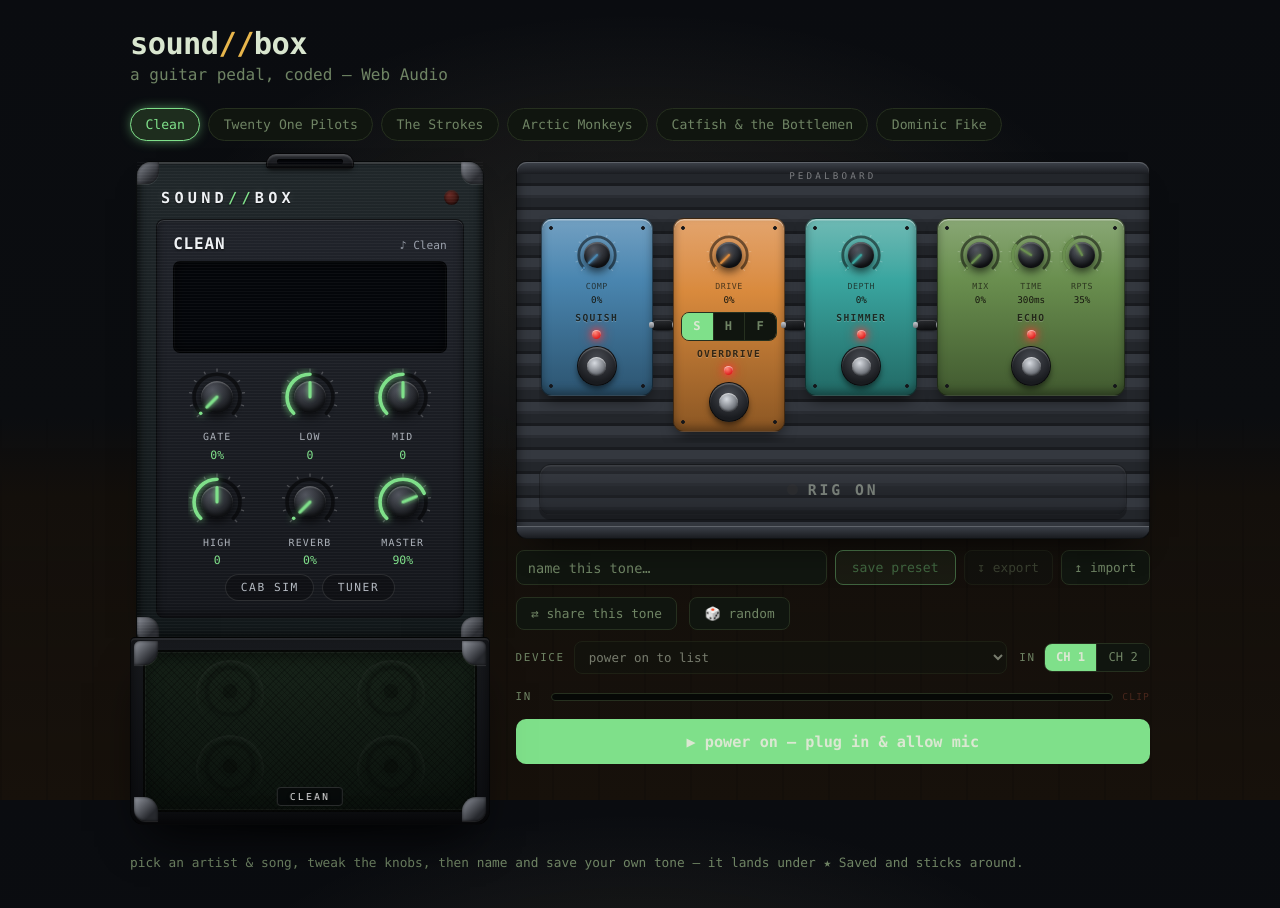
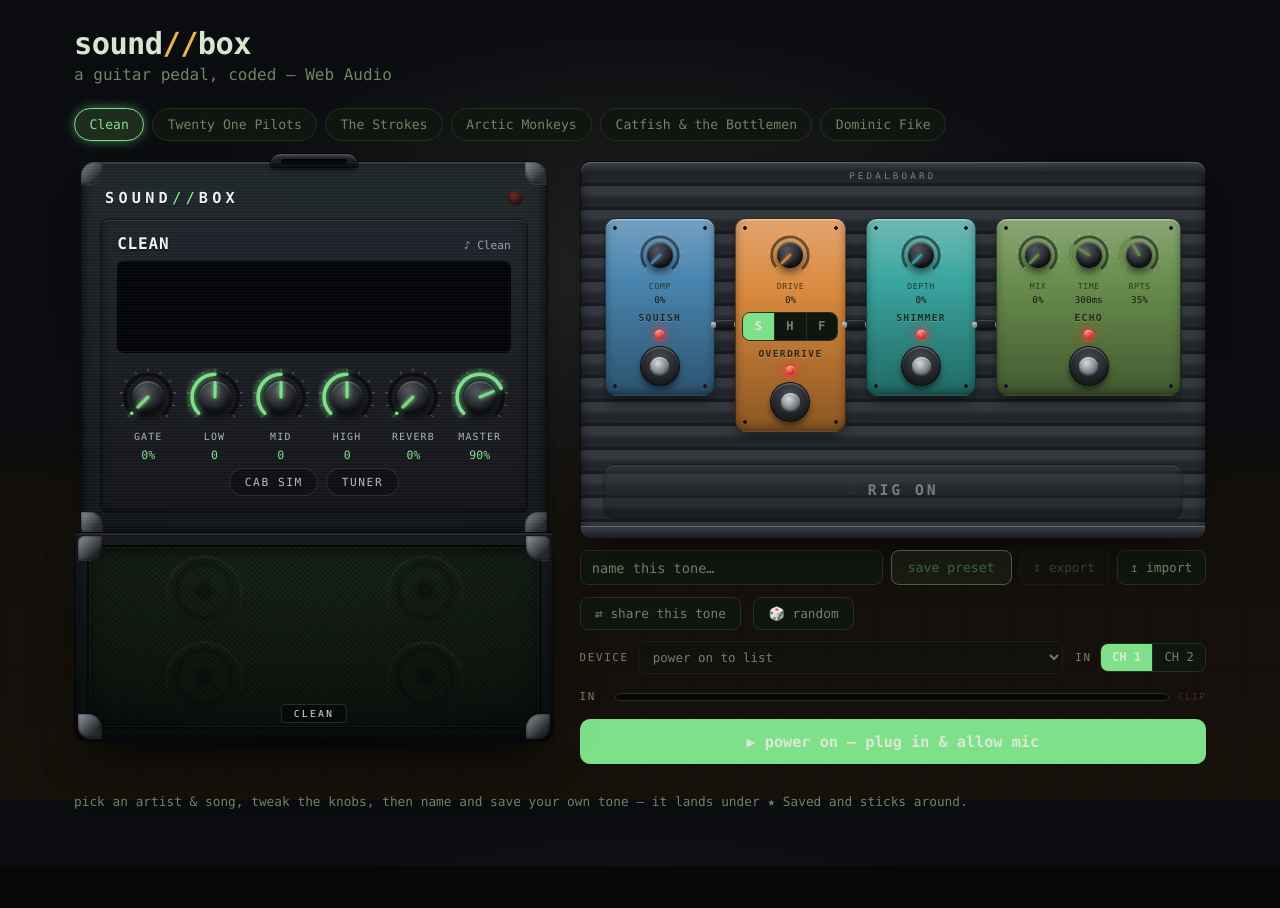
Before and after one commit to dlrztrk00/guitar-sound-effects, a React (Vite) app: page / in a window 1280 px wide. Shown: the top 908 px of the page. After the commit the page ends 866 px from the top, so only its background shows below. Built offline with nearby package versions, Linux system fonts and the light colour scheme.

Commit message:
Wider layout; amp head made low-and-wide (single knob row) so the 4x12 cab sits right under it

```diff
--- a/src/App.css
+++ b/src/App.css
@@ -46,9 +46,9 @@ body::before {
 
 .app {
   position: relative;
-  max-width: 1060px;
+  max-width: 1180px;
   margin: 0 auto;
-  padding: 1.6rem 1.25rem 2.5rem;
+  padding: 1.6rem 1.5rem 2.5rem;
 }
 
 header h1 {
@@ -222,7 +222,7 @@ header .sub {
   z-index: 1;
   margin-top: 1rem;
   display: grid;
-  grid-template-columns: minmax(300px, 360px) minmax(0, 1fr);
+  grid-template-columns: minmax(420px, 480px) minmax(0, 1fr);
   gap: 1.6rem;
   align-items: start;
 }
@@ -247,7 +247,7 @@ header .sub {
     gap: 1rem;
   }
   .stack {
-    max-width: 420px;
+    max-width: 460px;
     margin: 0 auto;
   }
 }
@@ -387,13 +387,16 @@ header .sub {
   text-overflow: ellipsis;
 }
 
-/* amp knobs sit on the metal panel — light labels, compact 3×2 grid */
+/* amp knobs sit on the metal panel — one wide row, like a real amp head */
 .amp-knobs {
-  display: grid;
-  grid-template-columns: repeat(3, 1fr);
-  justify-items: center;
-  gap: 0.7rem 0.3rem;
+  display: flex;
+  flex-wrap: nowrap;
+  justify-content: space-between;
+  gap: 0.2rem;
   margin: 0.9rem 0 0.4rem;
+}
+.amp-knobs .knob {
+  width: 62px;
 }
 .amp-knobs .knob-label,
 .board .knob-label {
@@ -422,7 +425,7 @@ header .sub {
 .cab {
   position: relative;
   margin: -3px 0 0;
-  height: 188px;
+  height: 210px;
   border-radius: 5px 5px 14px 14px;
   /* the cabinet's own black tolex frame around the grille */
   padding: 12px;
@@ -485,8 +488,8 @@ header .sub {
   pointer-events: none;
 }
 .cone {
-  width: 68px;
-  height: 68px;
+  width: 78px;
+  height: 78px;
   border-radius: 50%;
   /* surround ring → cone → dust cap, all as soft shadows so the art bleeds through */
   background: radial-gradient(
```
